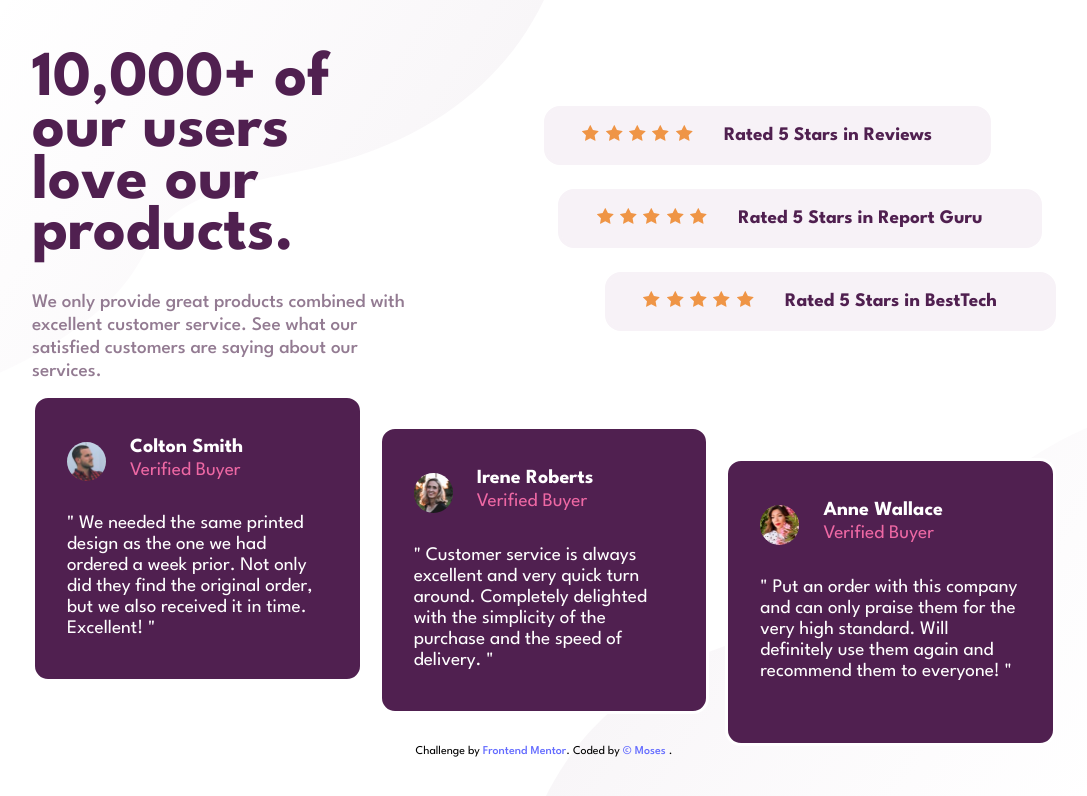
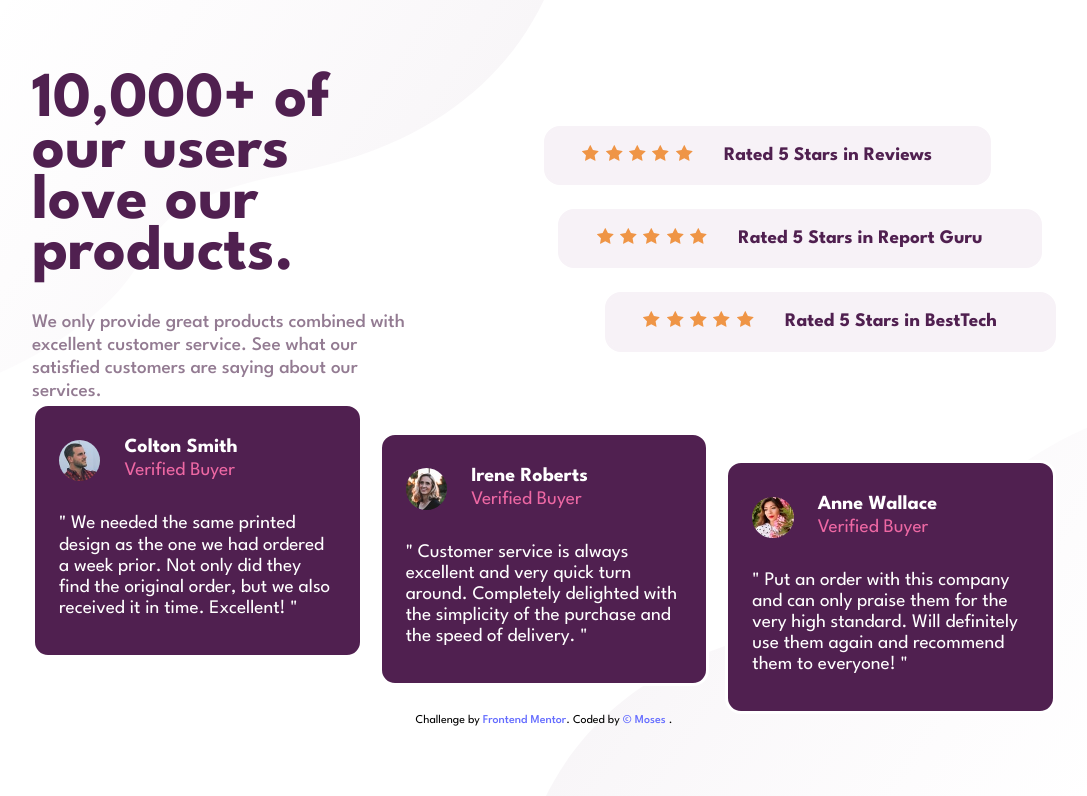
Before and after one commit to mbtenkorang/social-proof-section, a Vue app: page / in a window 1280 px wide. Shown: the top 796 px of the page, without its empty margins (96-1183 px from the left). Built offline with nearby package versions, Linux system fonts and the light colour scheme.

Commit message:
Updated styles for desktop

```diff
--- a/src/style.css
+++ b/src/style.css
@@ -47,16 +47,6 @@ summary {
   font-weight: normal;
   vertical-align: baseline;
   background: transparent;
-}
-
-main,
-article,
-footer,
-header,
-section,
-details,
-summary {
-  display: block;
 }
 
 html {
@@ -285,6 +275,7 @@ main {
     grid-template-rows: repeat(2, 1fr);
     padding-top: 0;
     padding-bottom: 0;
+    height: 80vh;
   }
 
   div.title-container {
@@ -353,7 +344,8 @@ main {
 
   article {
     margin-bottom: 0;
-    padding: 2.5em 2em;
+    padding-top: 2em;
+    padding-bottom: 2em;
   }
 
   :nth-child(1 of article) {
```
